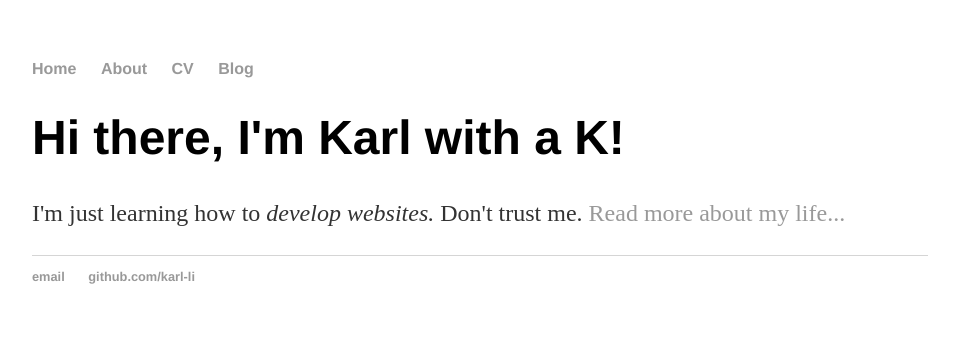
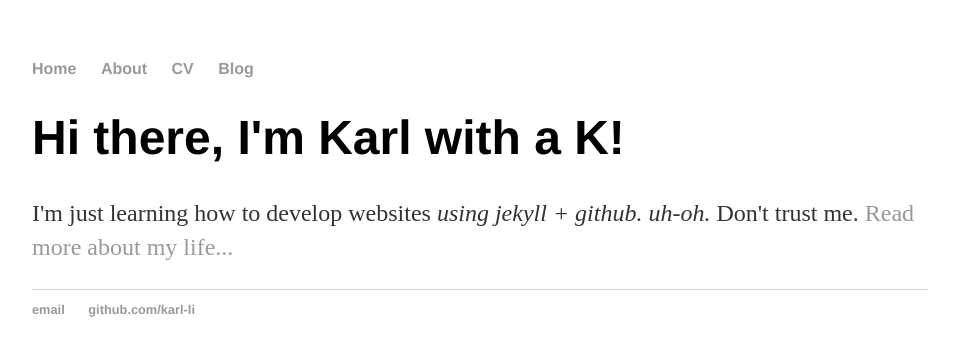
Before and after one commit to karl-li/karl-li.github.io, a Jekyll site: the page built from index.html, in a window 1280 px wide. Shown: the top 356 px of the page, without its empty margins (160-1119 px from the left). Built offline with Jekyll 4.4.1, drawn with Linux system fonts in a browser that asks for light colours.

Commit message:
Update index.html

```diff
--- a/index.html
+++ b/index.html
@@ -4,5 +4,5 @@ title: Karl Li, New Creation
 ---
 <div class="blurb">
 	<h1>Hi there, I'm Karl with a K!</h1>
-	<p>I'm just learning how to <em>develop websites.</em> Don't trust me. <a href="/about">Read more about my life...</a></p>
+	<p>I'm just learning how to develop websites <em>using jekyll + github. uh-oh.</em> Don't trust me. <a href="/about">Read more about my life...</a></p>
 </div><!-- /.blurb -->
```
